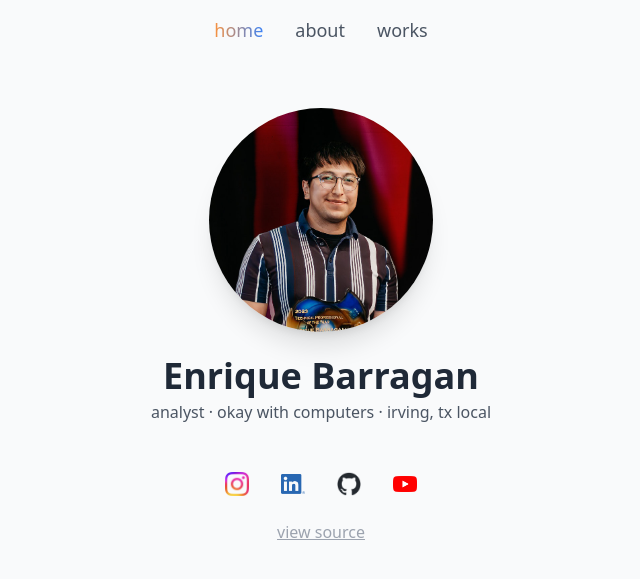
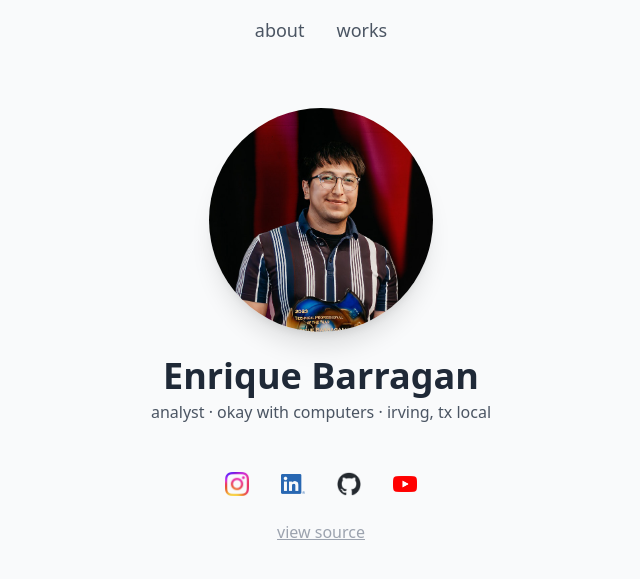
Before and after one commit to enriquebarragan/enriquebarragan.github.io, a Jekyll site: the page built from index.md, in a window 1280 px wide. Shown: the top 579 px of the page, without its empty margins (319-959 px from the left). Built offline with Jekyll 4.4.1, drawn with Linux system fonts in a browser that asks for light colours; nearby versions of some CDN libraries.

Commit message:
Update nav.html

```diff
--- a/_includes/nav.html
+++ b/_includes/nav.html
@@ -3,6 +3,7 @@
   {% assign defaultLink = "hover:text-gray-800 transition-colors" %}
   {% assign activeLink  = "bg-gradient-to-r from-orange-400 to-blue-500 bg-clip-text text-transparent" %}
 
+  {% unless current == "/" %}
     <a
       href="/"
       class="
@@ -10,6 +11,7 @@
         {% if current == "/" %} {{ activeLink }} {% endif %}
       "
     >home</a>
+  {% endunless %}
 
   <a
     href="/about/"
```
Lines whose indentation alone changed are shown as unchanged.
